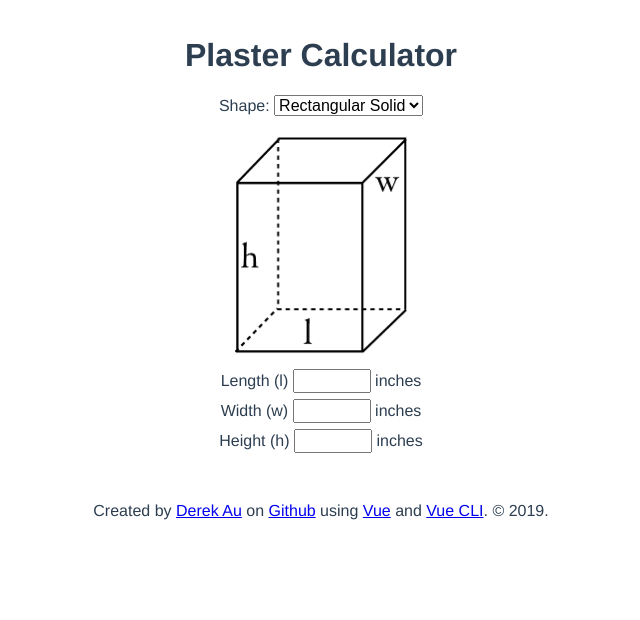
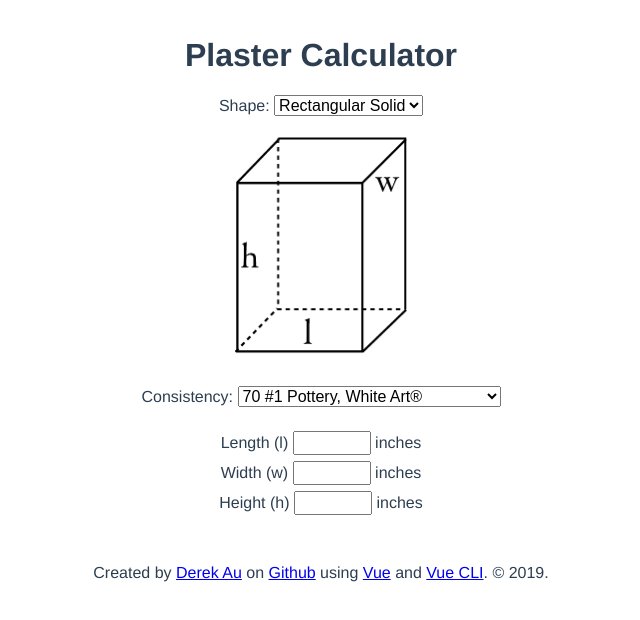
Before and after one commit to derekphilipau/vue-plaster-calculator, a Vue app: page / in a window 1280 px wide. Shown: the top 620 px of the page, without its empty margins (319-959 px from the left). Built offline with nearby package versions, Linux system fonts and the light colour scheme.

Commit message:
Add USG formula and more notes.

```diff
--- a/src/components/VolumeCalculator.vue
+++ b/src/components/VolumeCalculator.vue
@@ -20,6 +20,13 @@
     <div v-if="selectedShape && shapeImageSource">
       <img :src="shapeImageSource" v-bind:alt="selectedShape" width="172" />
     </div>
+
+    <p>
+      Consistency:
+      <select v-model="selectedConsistency">
+        <option v-for="consistency in consistencies" v-bind:key="consistency.value" v-bind:value="consistency.value" >{{ consistency.name }}</option>
+      </select>
+    </p>
 
     <div v-if="selectedShape === 'Sphere'">
       Radius (r)
@@ -133,21 +140,39 @@
     </div>
 
     <div v-if="calculatedVolume">
-      <strong>Volume = {{ this.numberFormat(calculatedVolume) }} {{ selectedUnits }}<sup>3</sup></strong>
+      <strong>
+        Volume = {{ this.numberFormat(calculatedVolume) }} {{ selectedUnits }}<sup>3</sup>
+        ({{ Number(calculatedVolumeCubicFeet).toFixed(5) }} ft<sup>3</sup>)
+      </strong>
     </div>
     <div v-if="calculatedVolume">
+
+      <div>
+        <hr/>
+        <h4>USG's Formula:</h4>
+        <p>
+        </p>
+        <p>
+          <strong>{{ this.numberFormat(usgPoundsOfWater) }}</strong> &nbsp;<em>pounds of water</em>
+          ({{ this.numberFormat(poundsToGrams(usgPoundsOfWater)) }}g)
+          <br/>
+          <strong>{{ this.numberFormat(usgPoundsOfPlaster) }}</strong> &nbsp;<em>pounds of plaster</em>
+          ({{ this.numberFormat(poundsToGrams(usgPoundsOfPlaster)) }}g)
+        </p>
+      </div>
+
       <div>
         <hr/>
         <h4>Keith Simpson's Formula:</h4>
         <p>
           <em>volume in cubic inches</em> &times; 11 = <em>grams of water</em>
           <br/>
-          <em>grams of water</em> &times; 1.43 = <em>grams of Pottery Plaster</em>
+          <em>grams of water</em> &times; (100 / consistency) = <em>grams of Pottery Plaster</em>
         </p>
         <p>
-          {{ this.numberFormat(calculatedVolume) }} {{ selectedUnits }}<sup>3</sup> &times; 11 = <strong>{{ this.numberFormat(gramsOfWater, 0) }}</strong> &nbsp;<em>grams of water</em>
+          {{ this.numberFormat(calculatedVolume) }} {{ selectedUnits }}<sup>3</sup> &times; 11 = <strong>{{ this.numberFormat(keithSimpsonGramsOfWater, 0) }}</strong> &nbsp;<em>grams of water</em>
           <br/>
-          {{ this.numberFormat(gramsOfWater, 0) }} &nbsp;<em>grams of water</em> &times; 1.43 = <strong>{{ this.numberFormat(gramsOfPlaster, 0) }}</strong> &nbsp;<em>grams of plaster</em>
+          {{ this.numberFormat(keithSimpsonGramsOfWater, 0) }} &nbsp;<em>grams of water</em> &times; 1.43 = <strong>{{ this.numberFormat(keithSimpsonGramsOfPlaster, 0) }}</strong> &nbsp;<em>grams of plaster</em>
         </p>
       </div>
 
@@ -160,19 +185,39 @@
           <em>quarts of water</em> &times; 3 = <em>pounds of plaster</em>
         </p>
         <p>
-          {{ this.numberFormat(calculatedVolume) }} {{ selectedUnits }}<sup>3</sup> / 80 = <strong>{{ this.numberFormat(quartsOfWater) }}</strong> &nbsp;<em>quarts of water</em>
+          {{ this.numberFormat(calculatedVolume) }} {{ selectedUnits }}<sup>3</sup> / 80 = <strong>{{ this.numberFormat(andrewMartinQuartsOfWater) }}</strong> &nbsp;<em>quarts of water</em>
           <br/>
-          {{ this.numberFormat(quartsOfWater) }} &nbsp;<em>quarts of water</em> &times; 3 = <strong>{{ this.numberFormat(poundsOfPlaster) }}</strong> &nbsp;<em>pounds of plaster</em>
+          {{ this.numberFormat(andrewMartinQuartsOfWater) }} &nbsp;<em>quarts of water</em> &times; 3 = <strong>{{ this.numberFormat(andrewMartinPoundsOfPlaster) }}</strong> &nbsp;<em>pounds of plaster</em>
+          ({{ this.numberFormat(poundsToGrams(andrewMartinPoundsOfPlaster)) }}g)
         </p>
       </div>
 
       <div>
         <hr/>
         <h3>Notes:</h3>
+        <h4><a href="https://www.usg.com/">USG's</a> Formula:</h4>
+        <p>
+          <a href="https://www.usg.com/content/dam/USG_Marketing_Communications/united_states/product_promotional_materials/finished_assets/gypsum-cement-plaster-volume-mix-guide.xlsx">Download the USG Excel calculator.</a>
+          <br/>
+          The USG calculator contains some pretty esoteric formulas:
+          <br/>
+          First, calculate a ratio based on the consistency:
+          <br/>
+          ratio = (-0.00004 &times; <strong><em>consistency</em></strong><sup>3</sup>)
+          + (0.0154 &times; <strong><em>consistency</em></strong><sup>2</sup>)
+          - (2.23 &times; <strong><em>consistency</em></strong>)
+          + 164.25
+          <br/>
+          Second, calculate pounds of plaster and water from ratio and consistency:
+          <br/>
+          ratio &times; cubic feet = pounds of plaster
+          <br/>
+          pounds of plaster * consistency / 100 = pounds of water
+        </p>
+
         <h4>Keith Simpson's Formula:</h4>
         <p>
           <a href="http://www.alfredceramics.com/simpson.html">Keith Simpson, Alfred University</a>:
-          The ratio follows the plaster manufacturer's recommendation of 70 water to 100 pottery plaster by weight.
           <br/>
           Water should be room temperature
           <br/>
@@ -226,8 +271,49 @@ export default {
         "Tube",
         "Sphere"
         ],
+      consistencies: [
+        { value: 160, name: "160" },
+        { value: 145, name: "145 Metal Casting" },
+        { value: 133, name: "133" },
+        { value: 123, name: "123" },
+        { value: 114, name: "114" },
+        { value: 107, name: "107" },
+        { value: 100, name: "100 Hydroperm®" },
+        { value: 94, name: "94" },
+        { value: 89, name: "89" },
+        { value: 84, name: "84" },
+        { value: 80, name: "80" },
+        { value: 76, name: "76" },
+        { value: 73, name: "73 #1 Moulding, #1 Casting" },
+        { value: 70, name: "70 #1 Pottery, White Art®" },
+        { value: 67, name: "67" },
+        { value: 64, name: "64 Puritan® Pottery" },
+        { value: 61.5, name: "61.5" },
+        { value: 60, name: "60 Duramold®" },
+        { value: 59, name: "59" },
+        { value: 57, name: "57" },
+        { value: 55, name: "55" },
+        { value: 53, name: "53" },
+        { value: 51.7, name: "51.7" },
+        { value: 50, name: "50 Tuf Cal®" },
+        { value: 49, name: "49" },
+        { value: 47, name: "47" },
+        { value: 45.7, name: "45.7 Hydrocal® White. B - Base" },
+        { value: 42, name: "42 Hydrocal® A-11, B-11" },
+        { value: 40, name: "40 Statuary, Ceramical®, C- Base" },
+        { value: 38, name: "38 Ultracal® 30" },
+        { value: 37, name: "37" },
+        { value: 33.3, name: "33.3 Hydrostone®" },
+        { value: 32, name: "32 Tuf Stone®" },
+        { value: 30, name: "30" },
+        { value: 28, name: "28" },
+        { value: 24, name: "24" },
+        { value: 21, name: "21 Hydrostone® Super X" },
+        { value: 20, name: "20 Drystone®" }
+      ],
       selectedUnits: "in",
       selectedShape: "Rectangular Solid",
+      selectedConsistency: 70,
       radius: null,
       bottomRadius: null,
       height: null,
@@ -239,6 +325,7 @@ export default {
   },
   computed: {
     calculatedVolume: function() {
+      // For now assume inches
       if (this.selectedShape === "Sphere" && this.radius) {
         return (4/3)*Math.PI*Math.pow(this.radius, 3);
       }
@@ -262,17 +349,32 @@ export default {
       }
       return 0;
     },
-    quartsOfWater: function() {
+    calculatedVolumeCubicFeet: function() {
+      return this.calculatedVolume / 1728;
+    },
+    andrewMartinQuartsOfWater: function() {
       return this.calculatedVolume / 80;
     },
-    poundsOfPlaster: function() {
-      return this.quartsOfWater * 3;
+    andrewMartinPoundsOfPlaster: function() {
+      return this.andrewMartinQuartsOfWater * 3;
     },
-    gramsOfWater: function() {
+    keithSimpsonGramsOfWater: function() {
       return this.calculatedVolume * 11;
     },
-    gramsOfPlaster: function() {
-      return this.gramsOfWater * 1.43;
+    keithSimpsonGramsOfPlaster: function() {
+      // return this.keithSimpsonGramsOfWater * 1.43;
+      return this.keithSimpsonGramsOfWater * (100 / this.selectedConsistency);
+    },
+    usgPoundsOfPlaster: function() {
+      // -0.00004*($E$13^3)+0.0154*($E$13^2)-2.23*($E$13)+164.25
+      let mysterious = (-0.00004*Math.pow(this.selectedConsistency, 3))
+                      + (0.0154*Math.pow(this.selectedConsistency, 2))
+                      - (2.23*this.selectedConsistency)
+                      + 164.25;
+      return mysterious * this.calculatedVolumeCubicFeet;
+    },
+    usgPoundsOfWater: function() {
+      return this.usgPoundsOfPlaster * this.selectedConsistency / 100;
     },
     shapeImageSource: function() {
       if (this.selectedShape) {
@@ -284,6 +386,9 @@ export default {
   watch: {
   },
   methods: {
+    poundsToGrams: function(pounds) {
+      return pounds * 453.592;
+    },
     numberFormat: function(x, precision = this.precision) {
       if (x) {
         return this.numberWithCommas(Number(x).toFixed(precision));
```
